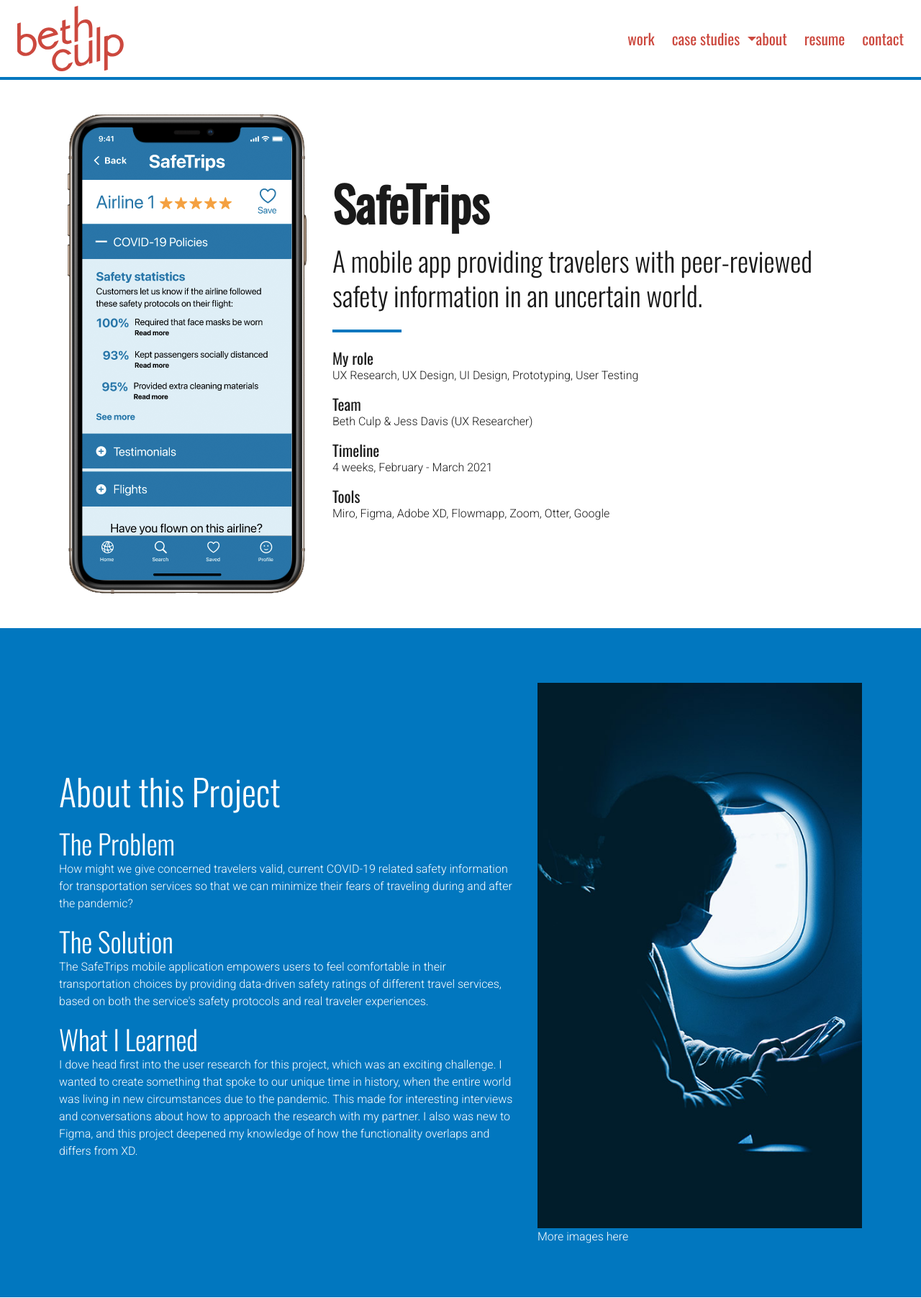
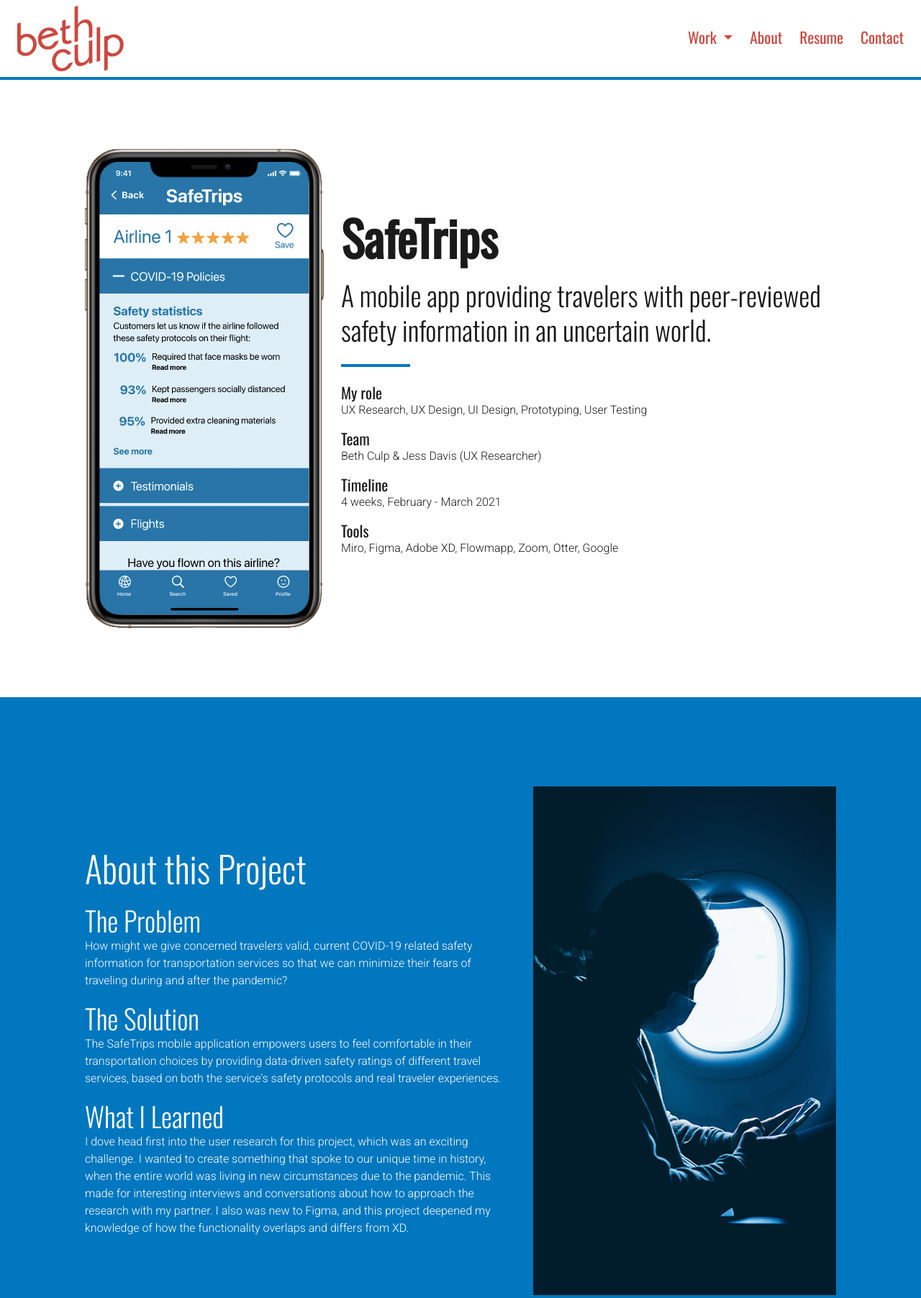
Before and after one commit to bethculp/portfolio_HW_20, a PHP site: page /safetrips in a window 1280 px wide. Shown: the top 1804 px of the page at 72% size. Run offline with PHP 8.4, Linux system fonts and the light colour scheme; some libraries are stand-ins or nearby versions.

Commit message:
finishing up case study page

```diff
--- a/inc/header.php
+++ b/inc/header.php
@@ -9,10 +9,15 @@
                     </svg>
                 </a>
             </div>
-            <nav>
-                <a href="../work">Work</a>
+            <nav class="navbar navbar-expand-md navbar-light">
+                <button class="navbar-toggler" type="button" data-bs-toggle="collapse" data-bs-target="#navbarSupportedContent" aria-controls="navbarSupportedContent" aria-expanded="false" aria-label="Toggle navigation">
+                    <span class="navbar-toggler-icon"></span>
+                </button>
+                <div class="collapse navbar-collapse" id="navbarSupportedContent">
+                    <ul class="navbar-nav">
+                        <li class="nav-item">
                             <a class="dropdown-toggle" href="#" role="button" id="dropdownMenuLink" data-bs-toggle="dropdown" aria-expanded="false">
-                    Case studies
+                                    Work
                             </a>
 
                             <ul class="dropdown-menu" aria-labelledby="dropdownMenuLink">
@@ -20,9 +25,17 @@
                                 <!-- <li><a class="dropdown-item" href="#">Another action</a></li>
                                 <li><a class="dropdown-item" href="#">Something else here</a></li> -->
                             </ul>
+                        </li>
+                        <li class="nav-item">
                             <a href="../about">About</a>
+                        </li>
+                        <li class="nav-item">
                             <a href="../resume">Resume</a>
+                        </li>
+                        <li class="nav-item">
                             <a href="../contact">Contact</a>
+                        </li>
+                    </ul>
+                </div>
             </nav>
-        </div>
     </header>
--- a/safetrips/index.php
+++ b/safetrips/index.php
@@ -15,10 +15,12 @@
     <main>
         <section class="hero case-study">
             <div class="container-lg">
-                <div class="row d-flex align-items-center my-3 my-md-4 my-lg-5">
+                <div class="row d-flex align-items-center">
                     <div class="col-md-4">
                         <div class="image wow animate__animated animate__fadeInLeft">
+                            <a title="View Mid-Fidelity Prototype" target="_blank" href="https://www.figma.com/proto/ADsutBpAfzLNZijlX5l1jB/SafeTrips-IOS?node-id=6%3A95&viewport=62%2C1224%2C1&scaling=scale-down&hide-ui=1">
                                 <img class="" src="images/mobile-airline-info.png">
+                            </a>
                         </div>
                     </div>
                     <div class="col-md-8">
@@ -49,7 +51,7 @@
                 </div>
             </div>
         </section>
-        <section class="blue intro py-3 py-md-4 py-lg-5">
+        <section class="blue intro">
             <div class="container-lg">
                 <div class="row d-flex align-items-center py-3 py-md-4">
 
@@ -68,15 +70,14 @@
                     </div>
                     <div class="col-sm-5">
                         <img src="images/cover-photo.jpg">
-                            More images here
                     </div>
                 </div>
             </div>
         </section>
         <section>
-            <div class="container">
+            <div class="container-lg">
                 <div class="row d-flex justify-content-center">
-                    <div class="col-md-8">
+                    <!-- <div class="col-md-8">
                         <ul class="case-study-nav">
                             <li>
                                 <a href="#research">
@@ -103,17 +104,17 @@
                                 </a>
                             </li>
                         </ul>
-                    </div>
+                    </div> -->
                 </div>
             </div>
         </section>
         <section id="research" class="process">
             <div class="blue process-title">
-                <div class="container">
+                <div class="container-lg">
                     <h1>Research</h1>
                 </div>
             </div>
-            <div class="container">
+            <div class="container-lg">
                 <div class="row">
                     <div class="col-md-6">
                         <h2>How have the Covid-19 pandemic restrictions affected user's travel views and habits?</h2>
@@ -165,11 +166,11 @@
 
         <section id="ideation" class="process">
             <div class="blue process-title">
-                <div class="container">
+                <div class="container-lg">
                     <h1>Ideation</h1>
                 </div>
             </div>
-            <div class="container">
+            <div class="container-lg">
                 <div class="row">
                     <div class="col-md-6">
                         <img src="images/SafeTrips-feature-prioritization.jpg" alt="Feature prioritization matrix of ideas from brainstorm">
@@ -199,11 +200,11 @@
 
         <section id="prototyping" class="process">
             <div class="blue process-title">
-                <div class="container">
+                <div class="container-lg">
                     <h1>Prototyping</h1>
                 </div>
             </div>
-            <div class="container">
+            <div class="container-lg">
                 <div class="row">
                     <div class="col-md-6">
                         <h2>How will the application interface work?</h2>
@@ -255,16 +256,16 @@
 
         <section id="testing" class="process">
             <div class="blue process-title">
-                <div class="container">
+                <div class="container-lg">
                     <h1>User Testing</h1>
                 </div>
             </div>
-            <div class="container">
+            <div class="container-lg">
                 <div class="row">
                     <div class="col-md-6">
                         <h2>What needs to be adjusted in the prototype?</h2>
                         <p>I conducted a group Guerrilla usability testing session over zoom with 4 participants, as well as in-person testing with 2 other participants, using the clickable Figma prototype on a laptop.</p>
-                        <p>From there, I organized the issues into a priority matrix, accounting for both the user priorities and the effort of the change.</p>
+                        <p>From there, I organized the issues into a priority matrix, accounting for both the user priorities and the effort of the change. Below, I illustrate some of the design changes that were made.</p>
                     </div>
                     <div class="col-md-6">
                         <img src="images/SafeTrips-usability-testing.jpg" alt="Sticky notes showing usability testing issues">
@@ -272,11 +273,8 @@
                     </div>
 
                 </div>
-                <div class="row">
-                    <div class="col-md-12">
-                        <h2>Design Iterations After Testing</h2>
-                    </div>
-                </div>
+                <section class="iterations">
+                    <h2>Design Iterations</h2>
                     <div class="row blue-light iteration padding-lg d-flex justify-content-center align-items-center">
                         <div class="col-md-6">
                             <h2>Individual travel service details</h2>
@@ -303,13 +301,7 @@
                         </div>
                     </div>
                     <div class="row blue-light iteration padding-lg d-flex justify-content-center align-items-center">
-                    <div class="col-md-6">
-                        <div class="images">
-                            <img src="images/mid-fidelity/iteration2_1.png" alt="">
-                            <img src="images/mid-fidelity/iteration2_2.png" alt="">
-                        </div>
-                        <figcaption>The usability testing notes arranged by testing tasks. The darker colors represent multiple users having the same outcome, while the lighter colors are less users (also shown by numbers in parantheses)</figcaption>
-                    </div>
+
                         <div class="col-md-6">
                             <h2>Onboarding tips</h2>
                             <h3>Feedback:</h3>
@@ -325,6 +317,13 @@
                                 <li>Updated copy to reduce confusion</li>
                                 <li>Removed arrow and replaced with highlighted state on clickable menu</li>
                             </ul>
+                        </div>
+                        <div class="col-md-6">
+                            <div class="images">
+                                <img src="images/mid-fidelity/iteration2_1.png" alt="">
+                                <img src="images/mid-fidelity/iteration2_2.png" alt="">
+                            </div>
+                            <figcaption>The usability testing notes arranged by testing tasks. The darker colors represent multiple users having the same outcome, while the lighter colors are less users (also shown by numbers in parantheses)</figcaption>
                         </div>
                     </div>
                     <div class="row blue-light iteration padding-lg d-flex justify-content-center align-items-center">
@@ -351,6 +350,36 @@
                         </div>
                     </div>
                 </div>
+            </div>
+        </section>
+        <section class="case-study blue">
+            <div class="container-lg">
+                <div class="row d-flex align-items-center">
+                    <div class="col-md-4">
+
+                        <div class="image wow animate__animated animate__fadeInLeft">
+                            <a title="View Mid-Fidelity Prototype" target="_blank" href="https://www.figma.com/proto/ADsutBpAfzLNZijlX5l1jB/SafeTrips-IOS?node-id=6%3A95&viewport=62%2C1224%2C1&scaling=scale-down&hide-ui=1">
+                                <img class="" src="images/mobile-airline-info.png">
+                            </a>
+                        </div>
+                    </div>
+                    <div class="col-md-8">
+                        <div class="content animate__animated animate__fadeInRight">
+                            <h2>Conclusion</h2>
+                            <p>The SafeTrips prototype demonstrates the value of crowd-sourced ratings and testimonials for travel safety. Data-driven ratings will help users feel that services have been looked at thoroughly, and that they are doing their due diligence when booking travel in a time of safety uncertainty.</p>
+
+                            <h2>Next Steps</h2>
+                            <ul class="list">
+                                <li>Continue with high-fidelity prototype design, including branding</li>
+                                <li>Figure out how to start getting people to review their transportation services to build database of traveler reviews and statistics</li>
+                                <li>Explore how the app could be adapted for other safety issues after the pandemic has become less of a travel risk</li>
+                            </ul>
+
+                            <a href="/about" class="btn" target="_blank" href="https://www.figma.com/proto/ADsutBpAfzLNZijlX5l1jB/SafeTrips-IOS?node-id=6%3A95&viewport=62%2C1224%2C1&scaling=scale-down&hide-ui=1">Explore the Prototype</a>
+                        </div>
+                    </div>
+                </div>
+            </div>
         </section>
     </main>
     <?php include('../inc/footer.php');?>
--- a/styles/_mixins.scss
+++ b/styles/_mixins.scss
@@ -106,18 +106,16 @@
 }
 
 @mixin heading-sm{
-    @include xs-font-size();
-    @include breakpoint(lg){
-        @include sm-font-size();
-    }
+        @include xs-font-size();
+
 }
 
-@mixin heading-xs{
-    @include body-font-size();
-    @include breakpoint(lg){
-        @include xs-font-size();
-    }
-}
+// @mixin heading-xs{
+//     @include body-font-size();
+//     @include breakpoint(lg){
+//         @include xs-font-size();
+//     }
+// }
 
 @mixin body-text{
         @include body-font-size();
@@ -149,14 +147,28 @@
     flex-wrap: wrap;
     justify-content: space-between;
     align-items: center;
+    & > *:not(img){
+        width:100%;
+    }
+    & > img{
+        margin-left:auto;
+        margin-right:auto;
+    }
     & > *{
-        width:100%;
         text-align:center;
+        + *{
+            margin-top:$space-lg;
+        }
     }
-    @include breakpoint(md){
+
+    @include breakpoint(sm){
+        & > *:not(img),
         & > *{
             width:calc(#{ $width }  - #{ $space-md });
             text-align: left;
+            + *{
+                margin-top:0;
+            }
         }
     }
 }
--- a/styles/_variables.scss
+++ b/styles/_variables.scss
@@ -26,4 +26,8 @@ $width-lg: 992px;
 $width-xl: 1200px;
 $width-xxl: 1400px;
 
-$blue-border-bottom:$space-xs solid $blue;
+.padding-lg{
+    padding:$space-lg;
+}
+
+$blue-border:$space-xs solid $blue;
--- a/styles/styles.css
+++ b/styles/styles.css
@@ -146,14 +145,31 @@ figcaption {
   display: none; }
 
 .container {
-  max-width: 1400px;
+  max-width: 1400px; }
+
+*[class*='container'] {
   margin: 0 auto;
-  padding: 3rem; }
+  padding: 1.5rem; }
+  @media (min-width: 576px) {
+    *[class*='container'] {
+      padding: 3rem; } }
   @media (min-width: 768px) {
-    .container {
+    *[class*='container'] {
       padding: 6rem 3rem; } }
-  .container h1:first-of-type {
+  *[class*='container'] h1:first-of-type {
     font-weight: 500; }
+
+div[class*='col-md-'] + div[class*='col-md'] {
+  margin-top: 1rem; }
+  @media (min-width: 768px) {
+    div[class*='col-md-'] + div[class*='col-md'] {
+      margin-top: 0; } }
+
+div[class*='col-sm-'] + div[class*='col-sm'] {
+  margin-top: 1rem; }
+  @media (min-width: 576px) {
+    div[class*='col-sm-'] + div[class*='col-sm'] {
+      margin-top: 0; } }
 
 /*HEADER*/
 header {
@@ -178,16 +194,12 @@ header {
     display: flex;
     justify-content: space-between; }
     header nav a {
-      font-size: 1rem;
+      font-size: 1.333rem;
       line-height: 1.5rem;
-      font-family: "Oswald", sans-serif;
-      text-transform: lowercase; }
-      @media (min-width: 992px) {
-        header nav a {
-          font-size: 1.333rem;
-          line-height: 1.5rem; } }
-      header nav a + a {
-        margin-left: 1.5rem; }
+      font-family: "Oswald", sans-serif; }
+    @media (min-width: 768px) {
+      header nav li + li {
+        margin-left: 1.5rem; } }
 
 /*HERO*/
 section.hero {
@@ -442,19 +463,20 @@ section.hero.case-study ul.details:before {
   margin: 1.5rem 0; }
 section.hero.case-study ul.details li h3 {
   font-weight: 500;
-  font-size: 1rem;
+  font-size: 1.333rem;
   line-height: 1.5rem; }
-  @media (min-width: 992px) {
-    section.hero.case-study ul.details li h3 {
-      font-size: 1.333rem;
-      line-height: 1.5rem; } }
 
 section h1 + h2,
-section h1 + h3, section h2 + h2,
-section h2 + h3, section h3 + h2,
-section h3 + h3, section p + h2,
-section p + h3, section ul + h2,
-section ul + h3 {
+section h1 + h3,
+section h1 + .btn, section h2 + h2,
+section h2 + h3,
+section h2 + .btn, section h3 + h2,
+section h3 + h3,
+section h3 + .btn, section p + h2,
+section p + h3,
+section p + .btn, section ul + h2,
+section ul + h3,
+section ul + .btn {
   margin-top: 1rem; }
 section .row + .row {
   margin-top: 3rem; }
--- a/styles/styles.scss
+++ b/styles/styles.scss
@@ -111,8 +111,15 @@ figcaption{
 
 .container{
     max-width:$width-xxl;
+}
+
+*[class*='container']{
     margin:0 auto;
-    padding:$space-xl;
+    padding:$space-lg;
+
+    @include breakpoint(sm){
+        padding:$space-xl;
+    }
     @include breakpoint(md){
         padding:$space-xxl $space-xl;
     }
@@ -121,9 +128,30 @@ figcaption{
     }
 }
 
+div[class*='col-md-']{
+    + div[class*='col-md']{
+        margin-top:$space-md;
+        @include breakpoint(md){
+            margin-top:0;
+        }
+    }
+
+}
+
+div[class*='col-sm-']{
+    + div[class*='col-sm']{
+        margin-top:$space-md;
+        @include breakpoint(sm){
+            margin-top:0;
+        }
+    }
+
+}
+
+
 /*HEADER*/
 header{
-    border-bottom:$blue-border-bottom;
+    border-bottom:$blue-border;
     .container{
         display:flex;
         align-items:center;
@@ -147,11 +175,14 @@ header{
         display:flex;
         justify-content: space-between;
         a{
-            @include heading-xs;
+            @include heading-sm;
             font-family:$primary-font;
-            text-transform: lowercase;
-            + a{
-                margin-left:$space-lg;
+        }
+        li{
+            @include breakpoint(md){
+                + li{
+                    margin-left:$space-lg;
+                }
             }
         }
     }
@@ -162,7 +193,7 @@ header{
 
 /*HERO*/
 section.hero{
-    border-bottom:$blue-border-bottom;
+    border-bottom:$blue-border;
     .container{
         @include layout(50%);
         @include breakpoint(md){
@@ -208,7 +239,7 @@ section.hero{
 /*HOMEPAGE*/
 section.skills,
 section.work{
-    .container > h1{
+    *[class*='container'] > h1{
         text-align:center;
         @include heading-lg;
         @include breakpoint(md){
@@ -223,7 +254,7 @@ section.skills{
         padding-bottom:$space-sm;
         text-align: center;
     }
-    .container{
+    *[class*='container']{
         max-width:$width-xl;
         display:grid;
         grid-template-columns: 100%;
@@ -272,7 +303,7 @@ section.skills{
     //     }
     // }
     @include breakpoint(sm){
-        .container{
+        *[class*='container']{
             grid-template-columns: repeat(3, 1fr);
             grid-template-rows: auto auto;
             h1{
@@ -302,7 +333,7 @@ section.skills{
 }
 
 section.work{
-    border-bottom: $blue-border-bottom;
+    border-bottom: $blue-border;
     article{
         @include layout(50%);
         margin-top:$space-xl;
@@ -316,9 +347,6 @@ section.work{
             transition:transform .5s ease, box-shadow .5s ease;
             &:hover{
                 transform: scale(1.02);
-                // box-shadow: 4px 4px 5px 0px rgba(0,0,0,0.1);
-                // -webkit-box-shadow: 4px 4px 5px 0px rgba(0,0,0,0.1);
-                // -moz-box-shadow: 4px 4px 5px 0px rgba(0,0,0,0.1);
             }
         }
         .tags{
@@ -365,22 +393,12 @@ footer{
         }
     }
 
-
-    @include breakpoint(lg){
-        // .bg-image{
-        //     display:none;
-        // }
-        // display:block;
-        // background-image: url(../images/wiggle-left-bottom.png), url(../images/wiggle-right-bottom.png);
-        // background-position: left bottom, right bottom;
-        // background-repeat: no-repeat, no-repeat;
-        // background-size:contain;
-    }
     .container{
         display:flex;
         flex-direction:column;
         align-items:center;
         text-align: center;
+        padding:$space-lg 0;
         > * + *{
             margin-top:$space-lg;
         }
@@ -450,7 +468,7 @@ section.hero.case-study{
         li{
             h3{
                 font-weight:$font-bold;
-                @include heading-xs;
+                @include heading-sm;
             }
         }
     }
@@ -459,7 +477,8 @@ section.hero.case-study{
 section{
     h1, h2, h3, p, ul{
         + h2,
-        + h3{
+        + h3,
+        + .btn{
             margin-top:$space-md;
         }
     }
@@ -486,12 +505,13 @@ section{
 
 .process-title{
     text-align: center;
-    .container{
+    *[class*='container-']{
         padding-top:$space-lg;
         padding-bottom:$space-lg;
     }
-    + .container{
+    + *[class*='container-']{
         padding-top:$space-xl;
+
     }
 }
 
@@ -522,6 +542,7 @@ section.process{
     margin:$space-xl 0;
     text-align:center;
     @include layout(33.33%);
+    align-items:stretch;
     .quote{
         padding:$space-lg;
         display:flex;
@@ -537,9 +558,7 @@ section.process{
     }
 }
 
-.padding-lg{
-    padding:$space-lg;
-}
+
 
 .proto-images{
     .images{
@@ -557,9 +576,28 @@ section.process{
     }
 }
 
+section.iterations{
+    > h2{
+        text-align:center;
+        margin:$space-lg 0;
+    }
+    @include breakpoint(md){
+        div:nth-of-type(2n){
+            & > *:first-child{
+                order:1;
+            }
+        }
+    }
+
+}
+
 .col-md-12{
     > h2{
         text-align:center;
         padding-bottom:$space-md;
     }
 }
+
+.iterations-headline{
+    margin:0;
+}
```
Also changed, not shown: other parts of styles/styles.css (+90 -58 lines), 1 other file. Lines whose indentation alone changed are shown as unchanged.
